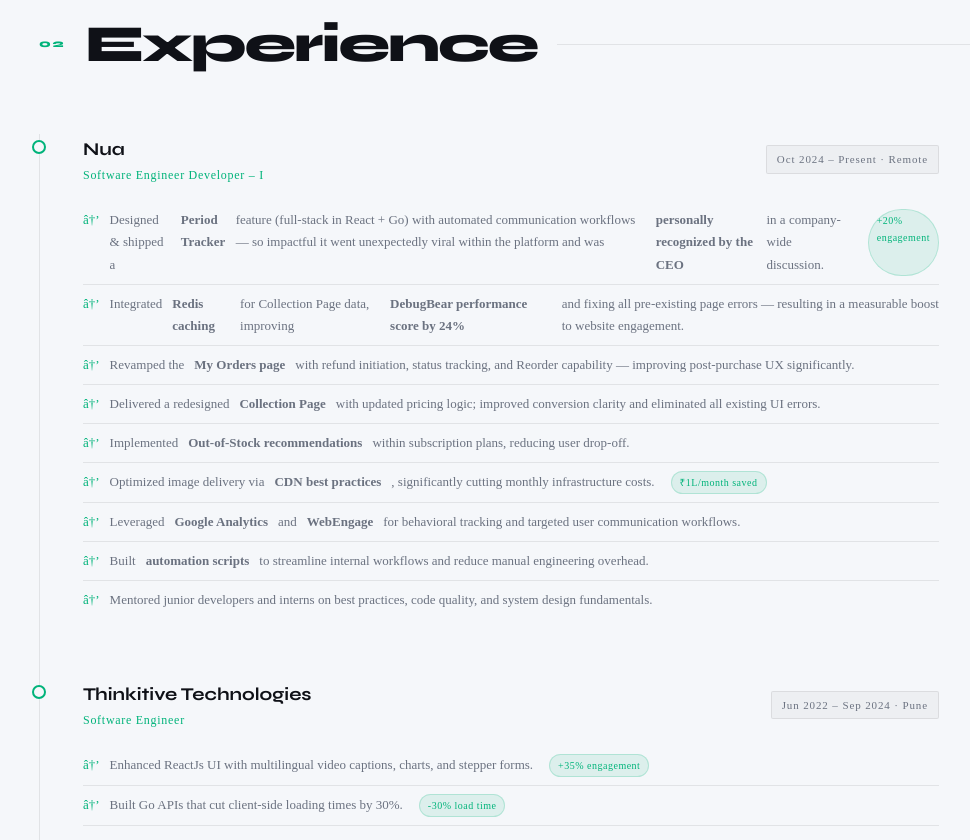
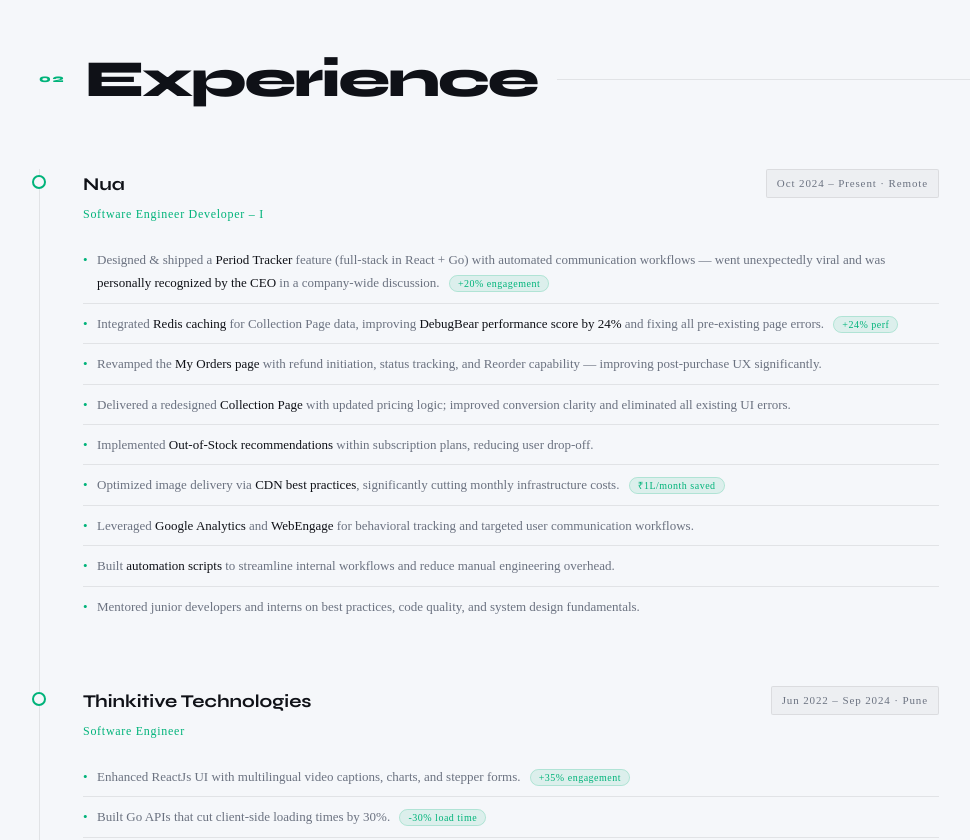
Before and after one commit to SayakDe98/sayak-de-portfolio, a Next.js app: page / in a window 1280 px wide. Shown: the part 1960-2800 px from the top of the page, without its empty margins (21-991 px from the left). Built offline with nearby package versions, Linux system fonts and the light colour scheme; a web font is replaced by a local one.

Commit message:
Fixed responsiveness, badges and some skills

```diff
--- a/pages/index.js
+++ b/pages/index.js
@@ -236,7 +236,7 @@
                   { name: "Go (Golang)",           pct: 85 },
                   { name: "Node.js / REST APIs",   pct: 88 },
                   { name: "AWS / Cloud",           pct: 75 },
-                  { name: "PostgreSQL / MongoDB",  pct: 80 },
+                  { name: "MySQL / MongoDB",  pct: 80 },
                 ].map(({ name, pct }) => (
                   <div key={name} className="skill-bar-wrap">
                     <div className="skill-bar-meta">
@@ -252,11 +252,11 @@
 
               <div className="skills-grid">
                 {[
-                  { cat: "Frontend",      tags: ["HTML/CSS","React","Vue.js","JS/TS"] },
+                  { cat: "Frontend",      tags: ["HTML/CSS","React","Vue.js","JavaScript","TypeScript"] },
                   { cat: "Backend",       tags: ["Go","Node.js","GraphQL","WebSocket","REST APIs"] },
                   { cat: "Data",          tags: ["PostgreSQL","MongoDB","MySQL","Redis"] },
                   { cat: "Tools",         tags: ["AWS","Git","Jira","Webpack"] },
-                  { cat: "Analytics & AI",tags: ["Google Analytics","WebEngage","Gen AI","Automation Scripts"] },
+                  { cat: "Analytics & AI",tags: ["Google Analytics","WebEngage","Gen AI","Automation Scripts", "Python"] },
                 ].map(({ cat, tags }) => (
                   <div key={cat} className="skill-category">
                     <div className="skill-cat-name">{cat}</div>
@@ -282,67 +282,47 @@
             {/* Nua */}
             <div className="tl-item reveal">
               <div className="tl-dot"></div>
-              <div className="tl-meta">
-                <div>
+              <div className="tl-header">
+                <div className="tl-left">
                   <div className="tl-company">Nua</div>
                   <div className="tl-role">Software Engineer Developer – I</div>
                 </div>
                 <div className="tl-date">Oct 2024 – Present · Remote</div>
               </div>
               <ul className="tl-bullets">
-                <li>Designed &amp; shipped a <strong>Period Tracker</strong> feature (full-stack in React + Go)
-                  with automated communication workflows — so impactful it went unexpectedly viral within
-                  the platform and was <strong>personally recognized by the CEO</strong> in a company-wide
-                  discussion. <span className="impact-badge">+20% engagement</span></li>
-                <li>Integrated <strong>Redis caching</strong> for Collection Page data, improving{" "}
-                  <strong>DebugBear performance score by 24%</strong> and fixing all pre-existing page
-                  errors — resulting in a measurable boost to website engagement.</li>
-                <li>Revamped the <strong>My Orders page</strong> with refund initiation, status tracking,
-                  and Reorder capability — improving post-purchase UX significantly.</li>
-                <li>Delivered a redesigned <strong>Collection Page</strong> with updated pricing logic;
-                  improved conversion clarity and eliminated all existing UI errors.</li>
-                <li>Implemented <strong>Out-of-Stock recommendations</strong> within subscription plans,
-                  reducing user drop-off.</li>
-                <li>Optimized image delivery via <strong>CDN best practices</strong>, significantly cutting
-                  monthly infrastructure costs. <span className="impact-badge">₹1L/month saved</span></li>
-                <li>Leveraged <strong>Google Analytics</strong> and <strong>WebEngage</strong> for behavioral
-                  tracking and targeted user communication workflows.</li>
-                <li>Built <strong>automation scripts</strong> to streamline internal workflows and reduce
-                  manual engineering overhead.</li>
-                <li>Mentored junior developers and interns on best practices, code quality, and system
-                  design fundamentals.</li>
+                <li>Designed &amp; shipped a <strong>Period Tracker</strong> feature (full-stack in React + Go) with automated communication workflows — went unexpectedly viral and was <strong>personally recognized by the CEO</strong> in a company-wide discussion. <span className="impact-badge">+20% engagement</span></li>
+                <li>Integrated <strong>Redis caching</strong> for Collection Page data, improving <strong>DebugBear performance score by 24%</strong> and fixing all pre-existing page errors. <span className="impact-badge">+24% perf</span></li>
+                <li>Revamped the <strong>My Orders page</strong> with refund initiation, status tracking, and Reorder capability — improving post-purchase UX significantly.</li>
+                <li>Delivered a redesigned <strong>Collection Page</strong> with updated pricing logic; improved conversion clarity and eliminated all existing UI errors.</li>
+                <li>Implemented <strong>Out-of-Stock recommendations</strong> within subscription plans, reducing user drop-off.</li>
+                <li>Optimized image delivery via <strong>CDN best practices</strong>, significantly cutting monthly infrastructure costs. <span className="impact-badge">₹1L/month saved</span></li>
+                <li>Leveraged <strong>Google Analytics</strong> and <strong>WebEngage</strong> for behavioral tracking and targeted user communication workflows.</li>
+                <li>Built <strong>automation scripts</strong> to streamline internal workflows and reduce manual engineering overhead.</li>
+                <li>Mentored junior developers and interns on best practices, code quality, and system design fundamentals.</li>
               </ul>
             </div>
 
             {/* Thinkitive */}
             <div className="tl-item reveal reveal-delay-1">
               <div className="tl-dot"></div>
-              <div className="tl-meta">
-                <div>
+              <div className="tl-header">
+                <div className="tl-left">
                   <div className="tl-company">Thinkitive Technologies</div>
                   <div className="tl-role">Software Engineer</div>
                 </div>
                 <div className="tl-date">Jun 2022 – Sep 2024 · Pune</div>
               </div>
               <ul className="tl-bullets">
-                <li>Enhanced ReactJs UI with multilingual video captions, charts, and stepper forms.{" "}
-                  <span className="impact-badge">+35% engagement</span></li>
-                <li>Built Go APIs that cut client-side loading times by 30%.{" "}
-                  <span className="impact-badge">-30% load time</span></li>
+                <li>Enhanced ReactJs UI with multilingual video captions, charts, and stepper forms. <span className="impact-badge">+35% engagement</span></li>
+                <li>Built Go APIs that cut client-side loading times by 30%. <span className="impact-badge">-30% load time</span></li>
                 <li>Implemented <strong>Voice Search</strong>, boosting navigation participation by 40%.</li>
                 <li>Strengthened auth with <strong>JWT tokens</strong> and granular role-based access control.</li>
-                <li>Integrated <strong>live chat</strong> to increase user activity and implemented RBAC
-                  permissions. <span className="impact-badge">+25% activity</span></li>
-                <li>Built a timezone-flexible event booking API.{" "}
-                  <span className="impact-badge">+20% activity</span></li>
-                <li>Developed <strong>Stripe payment integration</strong> backend, reducing transaction
-                  failures by 25%.</li>
-                <li>Wrote <strong>automation scripts</strong> to reduce repetitive manual processes and
-                  speed up team workflows.</li>
-                <li>Applied <strong>Generative AI</strong> knowledge to prototype intelligent features and
-                  accelerate development cycles.</li>
-                <li>Mentored junior developers and interns through code reviews and hands-on
-                  knowledge-sharing sessions.</li>
+                <li>Integrated <strong>live chat</strong> to increase user activity and implemented RBAC permissions. <span className="impact-badge">+25% activity</span></li>
+                <li>Built a timezone-flexible event booking API. <span className="impact-badge">+20% activity</span></li>
+                <li>Developed <strong>Stripe payment integration</strong> backend, reducing transaction failures by 25%.</li>
+                <li>Wrote <strong>automation scripts</strong> to reduce repetitive manual processes and speed up team workflows.</li>
+                <li>Applied <strong>Generative AI</strong> knowledge to prototype intelligent features and accelerate development cycles.</li>
+                <li>Mentored junior developers and interns through code reviews and hands-on knowledge-sharing sessions.</li>
               </ul>
             </div>
           </div>
@@ -364,8 +344,10 @@
 
           <div className="projects-grid" style={{ gridTemplateColumns: "repeat(2, 1fr)" }}>
             <div className="project-card reveal" style={{ position: "relative", overflow: "hidden" }}>
-              <div className={styles.badgeGreen}>In Progress</div>
-              <div className="proj-num">01 — Active</div>
+              <div className="proj-first-line">
+                <div className="proj-num">01 — Active</div>
+                <div className={styles.badgeGreen}>Deployed</div>
+              </div>
               <div className="proj-title">Chess Gambit</div>
               <div className="proj-desc">A full-featured online chess game with real-time multiplayer, move
                 validation, and gambit opening analysis. Built with WebSocket for live board sync, with
@@ -377,8 +359,10 @@
             </div>
 
             <div className="project-card reveal reveal-delay-1" style={{ position: "relative", overflow: "hidden" }}>
-              <div className={styles.badgePurple}>In Progress</div>
-              <div className="proj-num">02 — Active</div>
+              <div className="proj-first-line">
+                <div className="proj-num">02 — Active</div>
+                <div className={styles.badgePurple}>In Progress</div>
+              </div>
               <div className="proj-title">URL Shortener</div>
               <div className="proj-desc">A high-performance URL shortening service with custom aliases, click
                 analytics, expiry management, and a clean dashboard. Engineered for speed — Redis-backed
@@ -412,7 +396,7 @@
             <div className="section-line"></div>
           </div>
 
-          <div className="oss-grid" style={{ gridTemplateColumns: "repeat(2, 1fr)", maxWidth: "900px" }}>
+          <div className="oss-grid" style={{ width: "100%" }}>
             <div className="oss-card reveal" style={{ gridColumn: "span 2", borderColor: "rgba(0,179,122,0.2)", background: "rgba(0,179,122,0.03)" }}>
               <div className="oss-header">
                 <span className="oss-icon">🍞</span>
@@ -457,7 +441,7 @@
           </div>
 
           <div style={{ display: "flex", alignItems: "flex-end", gap: "20px", marginBottom: "32px" }} className="reveal">
-            <div style={{ background: "var(--card)", border: "1px solid var(--border)", padding: "28px 36px", borderRadius: "4px", textAlign: "center", minWidth: "160px" }}>
+            <div style={{ background: "var(--card)", border: "1px solid var(--border)", padding: "28px 36px", borderRadius: "4px", textAlign: "center", minWidth: "160px", width: "100%" }}>
               <div className="lc-stat-num" style={{ fontFamily: "var(--font-syne)", fontSize: "48px", fontWeight: 800, color: "var(--accent)", lineHeight: 1 }}>300+</div>
               <div className="lc-stat-label" style={{ fontSize: "11px", color: "var(--muted)", letterSpacing: "0.08em", marginTop: "8px" }}>Problems Solved</div>
             </div>
--- a/styles/Home.module.css
+++ b/styles/Home.module.css
@@ -6,7 +6,6 @@
 
 /* Project card "In Progress" badges */
 .badgeGreen {
-  position: absolute; top: 20px; right: 20px;
   background: rgba(0,179,122,0.1);
   border: 1px solid rgba(0,179,122,0.25);
   color: var(--accent);
@@ -16,7 +15,6 @@
 }
 
 .badgePurple {
-  position: absolute; top: 20px; right: 20px;
   background: rgba(91,78,224,0.1);
   border: 1px solid rgba(91,78,224,0.25);
   color: var(--accent2);
--- a/styles/portfolio.css
+++ b/styles/portfolio.css
@@ -25,7 +25,6 @@
   cursor: none;
 }
 
-/* Noise overlay */
 body::before {
   content: '';
   position: fixed; inset: 0;
@@ -33,7 +32,6 @@
   pointer-events: none; z-index: 1; opacity: 0.35;
 }
 
-/* Grid bg lines */
 body::after {
   content: '';
   position: fixed; inset: 0;
@@ -44,7 +42,6 @@
   pointer-events: none; z-index: 0; opacity: 0.4;
 }
 
-/* â”€â”€â”€ CURSOR â”€â”€â”€â”€â”€â”€â”€â”€â”€â”€â”€â”€â”€â”€â”€â”€â”€â”€â”€â”€â”€â”€â”€â”€â”€â”€â”€â”€â”€â”€â”€â”€â”€â”€â”€â”€â”€â”€â”€â”€â”€â”€â”€â”€â”€â”€â”€â”€ */
 
 #cursor {
   width: 12px; height: 12px;
@@ -289,7 +286,7 @@
   white-space: nowrap; display: flex; align-items: center; gap: 20px;
 }
 
-.marquee-item::after { content: 'âœ¦'; color: var(--accent); font-size: 10px; }
+.marquee-item::after { content: ''; }
 
 
 .float-tag {
@@ -343,7 +340,6 @@
 
 .skill-tag:hover { border-color: var(--accent); color: var(--accent); }
 
-
 .skill-bar-wrap { margin-bottom: 16px; }
 .skill-bar-meta { display: flex; justify-content: space-between; margin-bottom: 6px; font-size: 11px; }
 .skill-bar-name { color: var(--text); }
@@ -375,33 +371,64 @@
 
 .tl-item:hover .tl-dot { background: var(--accent); box-shadow: 0 0 16px var(--glow); }
 
-.tl-meta { display: flex; align-items: center; gap: 12px; margin-bottom: 8px; flex-wrap: wrap; }
+.tl-header {
+  display: flex;
+  align-items: flex-start;
+  justify-content: space-between;
+  gap: 16px;
+  margin-bottom: 16px;
+  flex-wrap: wrap;
+}
+
+.tl-left { display: flex; flex-direction: column; gap: 4px; }
 
 .tl-company { font-family: var(--font-syne), 'Syne', sans-serif; font-size: 18px; font-weight: 700; }
 .tl-role    { color: var(--accent); font-size: 12px; letter-spacing: 0.06em; }
 
 .tl-date {
-  margin-left: auto; font-size: 11px; color: var(--muted); letter-spacing: 0.08em;
-  background: var(--card); border: 1px solid var(--border); padding: 4px 10px; border-radius: 2px;
+  font-size: 11px; color: var(--muted); letter-spacing: 0.08em;
+  background: var(--card); border: 1px solid var(--border);
+  padding: 4px 10px; border-radius: 2px;
+  white-space: nowrap; flex-shrink: 0;
 }
 
-.tl-bullets { list-style: none; padding: 0; margin-top: 16px; }
+.tl-bullets { list-style: none; padding: 0; margin: 0; }
 
 .tl-bullets li {
-  color: var(--muted); font-size: 13px; line-height: 1.7;
-  padding: 8px 0; border-bottom: 1px solid var(--border);
-  display: flex; gap: 10px;
+  position: relative;
+  padding: 8px 0 8px 14px;
+  border-bottom: 1px solid var(--border);
+  color: var(--muted);
+  font-size: 13px;
+  line-height: 1.8;
+  word-break: break-word;
+  display: block;
 }
 
 .tl-bullets li:last-child { border-bottom: none; }
-.tl-bullets li::before { content: 'â†’'; color: var(--accent); flex-shrink: 0; }
+
+.tl-bullets li::before {
+  content: '•';
+  color: var(--accent);
+  position: absolute;
+  left: 0;
+  top: 8px;
+}
+
+.tl-bullets li strong {
+  display: inline;
+  color: var(--text);
+  font-weight: 500;
+}
 
 .impact-badge {
-  display: inline-block;
+  display: inline;
   background: rgba(0,179,122,0.1); color: var(--accent);
   border: 1px solid rgba(0,179,122,0.2);
   font-size: 10px; padding: 2px 8px; border-radius: 100px;
   margin-left: 6px; letter-spacing: 0.05em;
+  white-space: nowrap; vertical-align: middle;
+  writing-mode: horizontal-tb;
 }
 
 
@@ -424,11 +451,13 @@
 .project-card:hover { background: var(--surface); }
 .project-card:hover::before { opacity: 1; }
 
+.proj-first-line { display: flex; justify-content: space-between; align-items: center; }
+
 .proj-num   { font-size: 11px; color: var(--muted); letter-spacing: 0.1em; margin-bottom: 16px; }
 
 .proj-title {
   font-family: var(--font-syne), 'Syne', sans-serif; font-size: 20px; font-weight: 700;
-  margin-bottom: 12px; transition: color 0.2s;
+  margin-bottom: 12px; margin-top: 12px; transition: color 0.2s;
 }
 
 .project-card:hover .proj-title { color: var(--accent); }
@@ -442,33 +471,17 @@
   color: var(--muted); border: 1px solid var(--border); padding: 3px 8px; border-radius: 2px;
 }
 
-.proj-arrow {
-  position: absolute; bottom: 28px; right: 28px;
-  width: 32px; height: 32px; border: 1px solid var(--border); border-radius: 50%;
-  display: flex; align-items: center; justify-content: center;
-  color: var(--muted); font-size: 14px;
-  transition: border-color 0.2s, color 0.2s, transform 0.2s;
-}
-
-.project-card:hover .proj-arrow { border-color: var(--accent); color: var(--accent); transform: rotate(45deg); }
-
 .proj-link {
-  display: inline-block;
-  margin-top: 14px;
+  display: inline-block; margin-top: 14px;
   font-size: 11px; letter-spacing: 0.08em; text-transform: uppercase;
   font-family: var(--font-dm-mono), 'DM Mono', monospace;
-  color: var(--accent);
-  border: 1px solid rgba(0,179,122,0.3);
+  color: var(--accent); border: 1px solid rgba(0,179,122,0.3);
   padding: 6px 14px; border-radius: 2px;
   text-decoration: none; background: none; cursor: pointer;
   transition: background 0.2s, color 0.2s, border-color 0.2s;
 }
 
-.proj-link:hover {
-  background: var(--accent);
-  color: var(--bg);
-  border-color: var(--accent);
-}
+.proj-link:hover { background: var(--accent); color: var(--bg); border-color: var(--accent); }
 
 
 .oss-grid { display: grid; grid-template-columns: repeat(2, 1fr); gap: 20px; max-width: 900px; }
@@ -485,11 +498,7 @@
 .oss-name   { font-family: var(--font-syne), 'Syne', sans-serif; font-size: 16px; font-weight: 700; }
 .oss-desc   { font-size: 12px; color: var(--muted); line-height: 1.7; }
 
-.oss-lang {
-  margin-top: 16px; display: inline-flex; align-items: center; gap: 6px;
-  font-size: 11px; color: var(--muted);
-}
-
+.oss-lang { margin-top: 16px; display: inline-flex; align-items: center; gap: 6px; font-size: 11px; color: var(--muted); }
 .lang-dot { width: 8px; height: 8px; border-radius: 50%; }
 
 
@@ -500,26 +509,19 @@
 
 .lc-diff-row { display: flex; gap: 12px; margin-top: 16px; }
 
-.lc-diff {
-  flex: 1; padding: 16px; border-radius: 4px; text-align: center;
-  border: 1px solid var(--border);
-}
-
+.lc-diff { flex: 1; padding: 16px; border-radius: 4px; text-align: center; border: 1px solid var(--border); }
 .lc-diff.easy   { border-color: rgba(0,179,122,0.3);  background: rgba(0,179,122,0.05); }
 .lc-diff.medium { border-color: rgba(255,185,0,0.3);  background: rgba(255,185,0,0.05); }
 .lc-diff.hard   { border-color: rgba(255,107,107,0.3); background: rgba(255,107,107,0.05); }
 
 .lc-diff-num { font-family: var(--font-syne), 'Syne', sans-serif; font-size: 24px; font-weight: 800; }
-
 .easy   .lc-diff-num { color: var(--accent); }
 .medium .lc-diff-num { color: #ffb900; }
 .hard   .lc-diff-num { color: var(--accent3); }
-
 .lc-diff-label { font-size: 10px; color: var(--muted); letter-spacing: 0.1em; text-transform: uppercase; margin-top: 4px; }
 
 
 #contact { text-align: center; }
-
 .contact-inner { max-width: 600px; margin: 0 auto; }
 
 .contact-line {
@@ -552,8 +554,7 @@
 
 
 footer {
-  border-top: 1px solid var(--border);
-  padding: 28px 60px;
+  border-top: 1px solid var(--border); padding: 28px 60px;
   display: flex; align-items: center; justify-content: space-between;
   position: relative; z-index: 2;
 }
@@ -578,8 +579,7 @@
 
 .nav-hamburger span {
   display: block; height: 1.5px; width: 100%;
-  background: var(--text);
-  transition: transform 0.3s, opacity 0.3s;
+  background: var(--text); transition: transform 0.3s, opacity 0.3s;
 }
 
 .nav-hamburger.open span:nth-child(1) { transform: translateY(6.5px) rotate(45deg); }
@@ -588,24 +588,21 @@
 
 .mobile-menu {
   position: fixed; top: 57px; left: 0; right: 0; z-index: 99;
-  background: var(--surface);
-  border-bottom: 1px solid var(--border);
+  background: var(--surface); border-bottom: 1px solid var(--border);
   display: flex; flex-direction: column;
-  padding: 16px 20px 24px;
-  gap: 4px;
+  padding: 16px 20px 24px; gap: 4px;
 }
 
 .mobile-menu a {
   color: var(--muted); text-decoration: none;
-  font-size: 13px; letter-spacing: 0.08em; text-transform: uppercase;
-  padding: 12px 0;
-  border-bottom: 1px solid var(--border);
-  transition: color 0.2s;
-  text-transform: capitalize;
+  font-size: 13px; letter-spacing: 0.08em;
+  padding: 12px 0; border-bottom: 1px solid var(--border);
+  transition: color 0.2s; text-transform: capitalize;
 }
 
 .mobile-menu a:last-child { border-bottom: none; margin-top: 8px; }
 .mobile-menu a:hover { color: var(--accent); }
+
 .mobile-menu .nav-cta {
   text-align: center; border: 1px solid var(--accent) !important;
   color: var(--accent) !important; border-radius: 2px; padding: 12px;
@@ -618,23 +615,17 @@
   #hero { padding: 110px 40px 60px; }
   section { padding: 80px 40px; }
   .hero-scroll { left: 40px; }
-
   .about-grid { gap: 48px; }
-
   .projects-grid { grid-template-columns: 1fr 1fr; }
-
   .oss-grid { grid-template-columns: 1fr 1fr; }
-
   footer { padding: 24px 40px; }
 }
 
 @media (max-width: 768px) {
-  /* Nav */
   nav { padding: 16px 20px; }
   .nav-links { display: none; }
   .nav-hamburger { display: flex; }
 
-  /* Hero */
   #hero { padding: 100px 20px 60px; }
   .hero-stats { gap: 24px; flex-wrap: wrap; }
   .hero-stat-num { font-size: 24px; }
@@ -643,35 +634,27 @@
   .hero-scroll { display: none; }
   .float-tag { display: none; }
 
-  /* Sections */
   section { padding: 64px 20px; }
   .section-header { gap: 12px; margin-bottom: 40px; }
   .section-title { letter-spacing: -1px; }
 
-  /* About */
   .about-grid { grid-template-columns: 1fr; gap: 40px; }
   .skills-grid { grid-template-columns: 1fr; }
 
-  /* Experience */
-  .tl-meta { flex-direction: column; align-items: flex-start; gap: 6px; }
-  .tl-date { margin-left: 0; }
   .tl-item { padding-left: 28px; }
+  .tl-company { font-size: 16px; }
+  .tl-header { gap: 8px; }
 
-  /* Projects */
   .projects-grid { grid-template-columns: 1fr; }
 
-  /* Open Source */
   .oss-grid { grid-template-columns: 1fr; }
   .oss-card[style*="grid-column"] { grid-column: span 1 !important; }
 
-  /* LeetCode */
   .lc-diff-row { flex-direction: column; gap: 8px; }
 
-  /* Contact */
   .contact-links { flex-direction: column; align-items: center; }
   .contact-email { font-size: 15px; word-break: break-all; }
 
-  /* Footer */
   footer { padding: 20px; flex-direction: column; gap: 8px; text-align: center; }
 }
 
@@ -685,15 +668,15 @@
   .hero-stat-label { font-size: 10px; }
 
   .tl-bullets li { font-size: 12px; }
-  .impact-badge { display: block; margin: 6px 0 0 0; width: fit-content; }
+  .tl-date { font-size: 10px; }
+  .impact-badge { font-size: 9px; padding: 2px 6px; }
 
   .proj-desc { font-size: 12px; }
   .oss-desc { font-size: 12px; }
+
+  .proj-first-line { flex-direction: column; align-items: flex-start; }
 
   .contact-link { width: 100%; justify-content: center; }
 
   footer p { font-size: 10px; }
 }
-.marquee-item:after {
-  content: ''
-}
```
